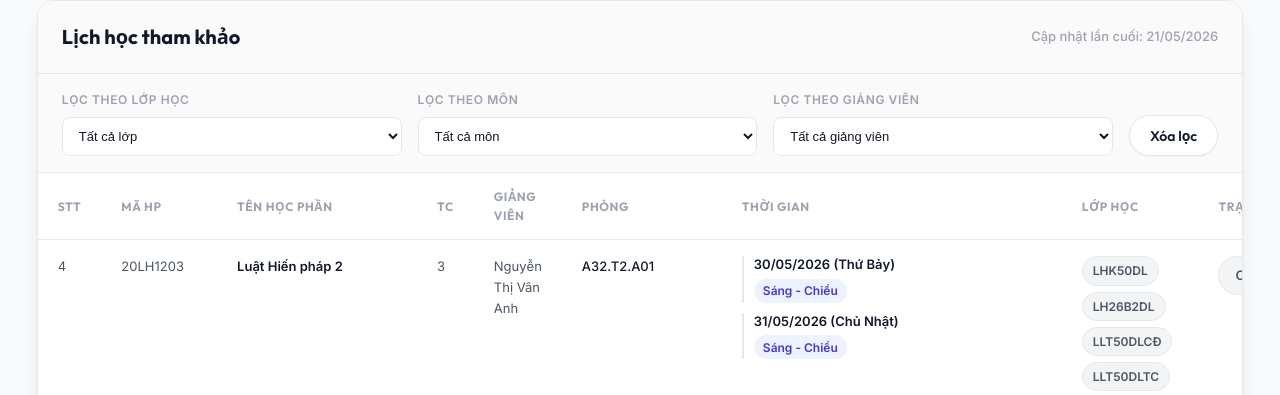
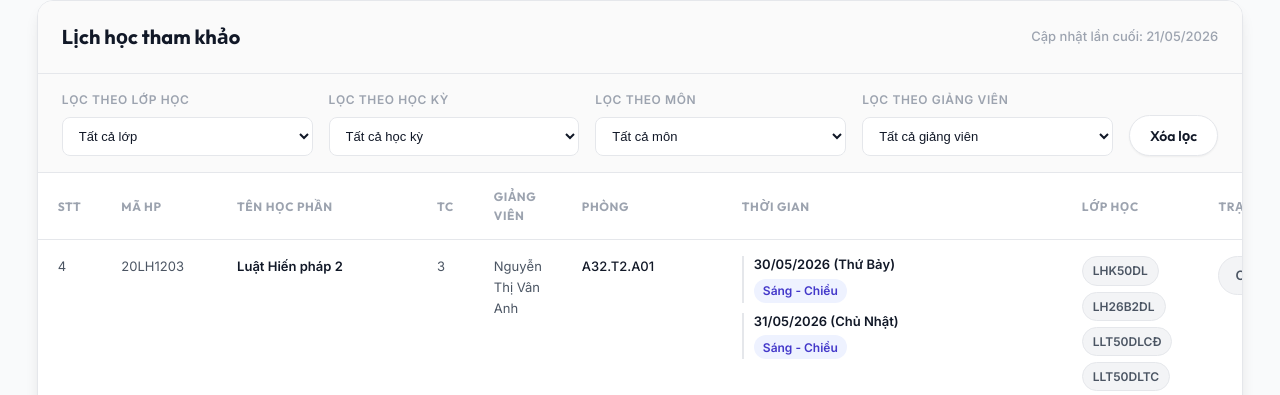
Before and after one commit to Messiac24/Luat-Schedule, a Flask app: page / in a window 1280 px wide. Shown: the part 86-481 px from the top of the page. Run offline with Flask 3, Linux system fonts and the light colour scheme.

Commit message:
Add semester schedule filter

```diff
--- a/schedule-tool/app.py
+++ b/schedule-tool/app.py
@@ -26,6 +26,7 @@ ALLOWED_STATUSES = {"Chưa học", "Đã học", "Học bù"}
 MAX_TIME_LENGTH = 5000
 MAX_ROOM_LENGTH = 1000
 VIETNAM_TZ = timezone(timedelta(hours=7))
+DEFAULT_SEMESTER = "Học kỳ I"
 
 SHEET_SCOPES = [
     "https://www.googleapis.com/auth/spreadsheets",
@@ -45,6 +46,7 @@ SHEET_HEADERS = [
     "TRẠNG THÁI",
     "UPDATED_AT",
     "LAST_SCRAPED",
+    "HỌC KỲ",
 ]
 
 EXPORT_HEADERS = [
@@ -104,6 +106,7 @@ def row_to_subject(index, row):
         "trang_thai": padded[9] or "Chưa học",
         "updated_at": padded[10] or "",
         "last_scraped": padded[11] or "",
+        "hoc_ky": padded[12] or DEFAULT_SEMESTER,
     }
 
 
@@ -121,6 +124,7 @@ def subject_to_row(subject):
         subject.get("trang_thai", "Chưa học"),
         subject.get("updated_at", ""),
         subject.get("last_scraped", ""),
+        subject.get("hoc_ky", DEFAULT_SEMESTER),
     ]
 
 
@@ -158,10 +162,12 @@ def validate_optional_text(value, max_length, field_name):
 def filter_export_subjects(
     subjects,
     class_filter="",
+    semester_filter="",
     subject_filter="",
     teacher_filter="",
 ):
     class_filter = normalize_filter_text(class_filter)
+    semester_filter = normalize_filter_text(semester_filter)
     subject_filter = normalize_filter_text(subject_filter)
     teacher_filter = normalize_filter_text(teacher_filter)
     filtered = []
@@ -171,10 +177,13 @@ def filter_export_subjects(
             normalize_filter_text(class_name)
             for class_name in normalize_class_list(subject.get("lop_hoc", []))
         ]
+        semester = normalize_filter_text(subject.get("hoc_ky", DEFAULT_SEMESTER))
         subject_name = normalize_filter_text(subject.get("ten_hoc_phan", ""))
         teacher = normalize_filter_text(subject.get("giang_vien", ""))
 
         if class_filter and class_filter not in classes:
+            continue
+        if semester_filter and semester_filter != semester:
             continue
         if subject_filter and subject_filter != subject_name:
             continue
@@ -315,6 +324,7 @@ def prepare_data_for_view():
     subjects = data.get("subjects", [])
     for original_index, subject in enumerate(subjects):
         subject["lop_hoc"] = normalize_class_list(subject.get("lop_hoc", []))
+        subject["hoc_ky"] = subject.get("hoc_ky") or DEFAULT_SEMESTER
         subject["_view_index"] = original_index
         subject["schedule_entries"] = parse_schedule_time(subject.get("thoi_gian", ""))
         subject["is_low_class_count"] = len(subject.get("lop_hoc", [])) <= 2
@@ -464,6 +474,7 @@ def export_excel():
     subjects = filter_export_subjects(
         data.get("subjects", []),
         class_filter=request.args.get("class", ""),
+        semester_filter=request.args.get("semester", ""),
         subject_filter=request.args.get("subject", ""),
         teacher_filter=request.args.get("teacher", ""),
     )
--- a/schedule-tool/scraper.py
+++ b/schedule-tool/scraper.py
@@ -29,6 +29,8 @@ TARGET_CLASSES = [c.strip() for c in TARGET_CLASSES_STR.split(",") if c.strip()]
 
 DATA_FILE = "data.json"
 VIETNAM_TZ = timezone(timedelta(hours=7))
+DEFAULT_SEMESTER = "Học kỳ I"
+NEW_SUBJECT_SEMESTER = "Học kỳ II"
 
 
 def now_vietnam_iso():
@@ -105,6 +107,7 @@ def merge_data(existing_data, new_subjects):
             existing_subj["thoi_gian_goc"] = new_subj["thoi_gian_goc"]
             existing_subj["lop_hoc"] = new_subj["lop_hoc"]
             existing_subj["last_scraped"] = new_subj["last_scraped"]
+            existing_subj["hoc_ky"] = existing_subj.get("hoc_ky") or DEFAULT_SEMESTER
             existing_subj["updated_at"] = (
                 existing_subj.get("updated_at") or now_iso
             )
@@ -112,6 +115,7 @@ def merge_data(existing_data, new_subjects):
             merged_subjects.append(existing_subj)
         else:
             new_subj["updated_at"] = now_iso
+            new_subj["hoc_ky"] = new_subj.get("hoc_ky") or NEW_SUBJECT_SEMESTER
             merged_subjects.append(new_subj)
 
     return {"subjects": merged_subjects, "last_updated": now_iso}
--- a/schedule-tool/sheets.py
+++ b/schedule-tool/sheets.py
@@ -10,6 +10,7 @@ load_dotenv()
 GOOGLE_SHEETS_ID = os.getenv("GOOGLE_SHEETS_ID")
 GOOGLE_SERVICE_ACCOUNT_JSON = os.getenv("GOOGLE_SERVICE_ACCOUNT_JSON")
 DATA_FILE = "data.json"
+DEFAULT_SEMESTER = "Học kỳ I"
 
 SCOPES = [
     "https://www.googleapis.com/auth/spreadsheets",
@@ -29,6 +30,7 @@ SHEET_HEADERS = [
     "TRẠNG THÁI",
     "UPDATED_AT",
     "LAST_SCRAPED",
+    "HỌC KỲ",
 ]
 
 
@@ -82,6 +84,7 @@ def row_to_subject(index, row):
         "trang_thai": padded[9] or "Chưa học",
         "updated_at": padded[10] or "",
         "last_scraped": padded[11] or "",
+        "hoc_ky": padded[12] or DEFAULT_SEMESTER,
     }
 
 
@@ -99,6 +102,7 @@ def subject_to_row(subject):
         subject.get("trang_thai", "Chưa học"),
         subject.get("updated_at", ""),
         subject.get("last_scraped", ""),
+        subject.get("hoc_ky", DEFAULT_SEMESTER),
     ]
 
 
@@ -147,7 +151,7 @@ def sync_to_sheets(data=None):
         sheet.clear()
         sheet.update("A1", rows)
         sheet.format(
-            "A1:L1",
+            "A1:M1",
             {
                 "textFormat": {"bold": True},
                 "backgroundColor": {"red": 0.9, "green": 0.9, "blue": 0.9},
--- a/schedule-tool/static/js/app.js
+++ b/schedule-tool/static/js/app.js
@@ -144,12 +144,16 @@ function normalizeFilterText(value) {
     return String(value || '').trim().toLowerCase();
 }
 
-function rowMatchesFilters(row, classFilter, subjectFilter, teacherFilter) {
+function rowMatchesFilters(row, classFilter, semesterFilter, subjectFilter, teacherFilter) {
     const rowClasses = normalizeFilterText(row.dataset.classList);
+    const rowSemester = normalizeFilterText(row.dataset.semester);
     const rowSubject = normalizeFilterText(row.dataset.subject);
     const rowTeacher = normalizeFilterText(row.dataset.teacher);
 
     if (classFilter && !rowClasses.split(',').map((cls) => cls.trim()).includes(classFilter)) {
+        return false;
+    }
+    if (semesterFilter && rowSemester !== semesterFilter) {
         return false;
     }
     if (subjectFilter && rowSubject !== subjectFilter) {
@@ -186,21 +190,24 @@ function initSelectOptions(attribute, elementId, defaultText) {
 
 function applyFilters() {
     const classFilter = normalizeFilterText(document.getElementById('filter-class')?.value);
+    const semesterFilter = normalizeFilterText(document.getElementById('filter-semester')?.value);
     const subjectFilter = normalizeFilterText(document.getElementById('filter-subject')?.value);
     const teacherFilter = normalizeFilterText(document.getElementById('filter-teacher')?.value);
 
     document.querySelectorAll('tbody tr[data-id]').forEach((row) => {
-        row.style.display = rowMatchesFilters(row, classFilter, subjectFilter, teacherFilter) ? '' : 'none';
+        row.style.display = rowMatchesFilters(row, classFilter, semesterFilter, subjectFilter, teacherFilter) ? '' : 'none';
     });
 }
 
 function buildExportUrl() {
     const params = new URLSearchParams();
     const classFilter = document.getElementById('filter-class')?.value || '';
+    const semesterFilter = document.getElementById('filter-semester')?.value || '';
     const subjectFilter = document.getElementById('filter-subject')?.value || '';
     const teacherFilter = document.getElementById('filter-teacher')?.value || '';
 
     if (classFilter) params.set('class', classFilter);
+    if (semesterFilter) params.set('semester', semesterFilter);
     if (subjectFilter) params.set('subject', subjectFilter);
     if (teacherFilter) params.set('teacher', teacherFilter);
 
@@ -358,10 +365,12 @@ const clearFiltersButton = document.getElementById('btn-clear-filters');
 if (clearFiltersButton) {
     clearFiltersButton.addEventListener('click', () => {
         const classFilter = document.getElementById('filter-class');
+        const semesterFilter = document.getElementById('filter-semester');
         const subjectFilter = document.getElementById('filter-subject');
         const teacherFilter = document.getElementById('filter-teacher');
 
         if (classFilter) classFilter.value = '';
+        if (semesterFilter) semesterFilter.value = '';
         if (subjectFilter) subjectFilter.value = '';
         if (teacherFilter) teacherFilter.value = '';
         applyFilters();
@@ -369,10 +378,12 @@ if (clearFiltersButton) {
 }
 
 const filterClass = document.getElementById('filter-class');
+const filterSemester = document.getElementById('filter-semester');
 const filterSubject = document.getElementById('filter-subject');
 const filterTeacher = document.getElementById('filter-teacher');
 
 if (filterClass) filterClass.addEventListener('change', applyFilters);
+if (filterSemester) filterSemester.addEventListener('change', applyFilters);
 if (filterSubject) filterSubject.addEventListener('change', applyFilters);
 if (filterTeacher) filterTeacher.addEventListener('change', applyFilters);
 
@@ -388,6 +399,7 @@ if (exportExcelButton) {
 
 bindBadgeOriginalText();
 initClassFilterOptions();
+initSelectOptions('semester', 'filter-semester');
 initSelectOptions('subject', 'filter-subject');
 initSelectOptions('teacher', 'filter-teacher');
 applyFilters();
--- a/schedule-tool/templates/index.html
+++ b/schedule-tool/templates/index.html
@@ -10,7 +10,7 @@
     <link rel="preconnect" href="https://fonts.googleapis.com">
     <link rel="preconnect" href="https://fonts.gstatic.com" crossorigin>
     <link href="https://fonts.googleapis.com/css2?family=Inter:wght@400;500;600&family=Outfit:wght@500;600;700;800&display=swap" rel="stylesheet">
-    <link rel="stylesheet" href="{{ url_for('static', filename='css/style.css') }}?v=12">
+    <link rel="stylesheet" href="{{ url_for('static', filename='css/style.css') }}?v=13">
 </head>
 <body>
     <header class="app-header">
@@ -65,6 +65,12 @@
                     </select>
                 </div>
                 <div class="filter-group">
+                    <label for="filter-semester">Lọc theo học kỳ</label>
+                    <select id="filter-semester" class="filter-select">
+                        <option value="">Tất cả học kỳ</option>
+                    </select>
+                </div>
+                <div class="filter-group">
                     <label for="filter-subject">Lọc theo môn</label>
                     <select id="filter-subject" class="filter-select">
                         <option value="">Tất cả môn</option>
@@ -97,7 +103,7 @@
                     </thead>
                     <tbody>
                         {% for subj in data.subjects %}
-                        <tr class="subject-row status-{{ subj.trang_thai|lower|replace(' ', '-') }}{% if subj.is_low_class_count %} low-class-count{% endif %}" data-id="{{ subj.id }}" data-class-list="{{ subj.lop_hoc|join(',') }}" data-subject="{{ subj.ten_hoc_phan }}" data-teacher="{{ subj.giang_vien }}" data-low-class-count="{{ 'true' if subj.is_low_class_count else 'false' }}">
+                        <tr class="subject-row status-{{ subj.trang_thai|lower|replace(' ', '-') }}{% if subj.is_low_class_count %} low-class-count{% endif %}" data-id="{{ subj.id }}" data-class-list="{{ subj.lop_hoc|join(',') }}" data-semester="{{ subj.hoc_ky }}" data-subject="{{ subj.ten_hoc_phan }}" data-teacher="{{ subj.giang_vien }}" data-low-class-count="{{ 'true' if subj.is_low_class_count else 'false' }}">
                             <td class="col-stt" data-label="STT">{{ subj.stt }}</td>
                             <td class="col-id" data-label="MÃ HP">{{ subj.ma_hp }}</td>
                             <td class="col-name" data-label="TÊN HỌC PHẦN">{{ subj.ten_hoc_phan }}</td>
@@ -168,7 +174,7 @@
 
     <div id="toast" class="toast"></div>
 
-    <script src="{{ url_for('static', filename='js/app.js') }}?v=6"></script>
+    <script src="{{ url_for('static', filename='js/app.js') }}?v=7"></script>
     <script>
         if ('serviceWorker' in navigator) {
             window.addEventListener('load', () => {
```
Also changed, not shown: schedule-tool/tests/static_app_js.test.js (+2 -1 lines), schedule-tool/tests/test_export_excel.py (+6 -1 lines), schedule-tool/tests/test_scraper_merge.py (+2 -0 lines), schedule-tool/tests/test_sheets_source.py (+5 -1 lines).
